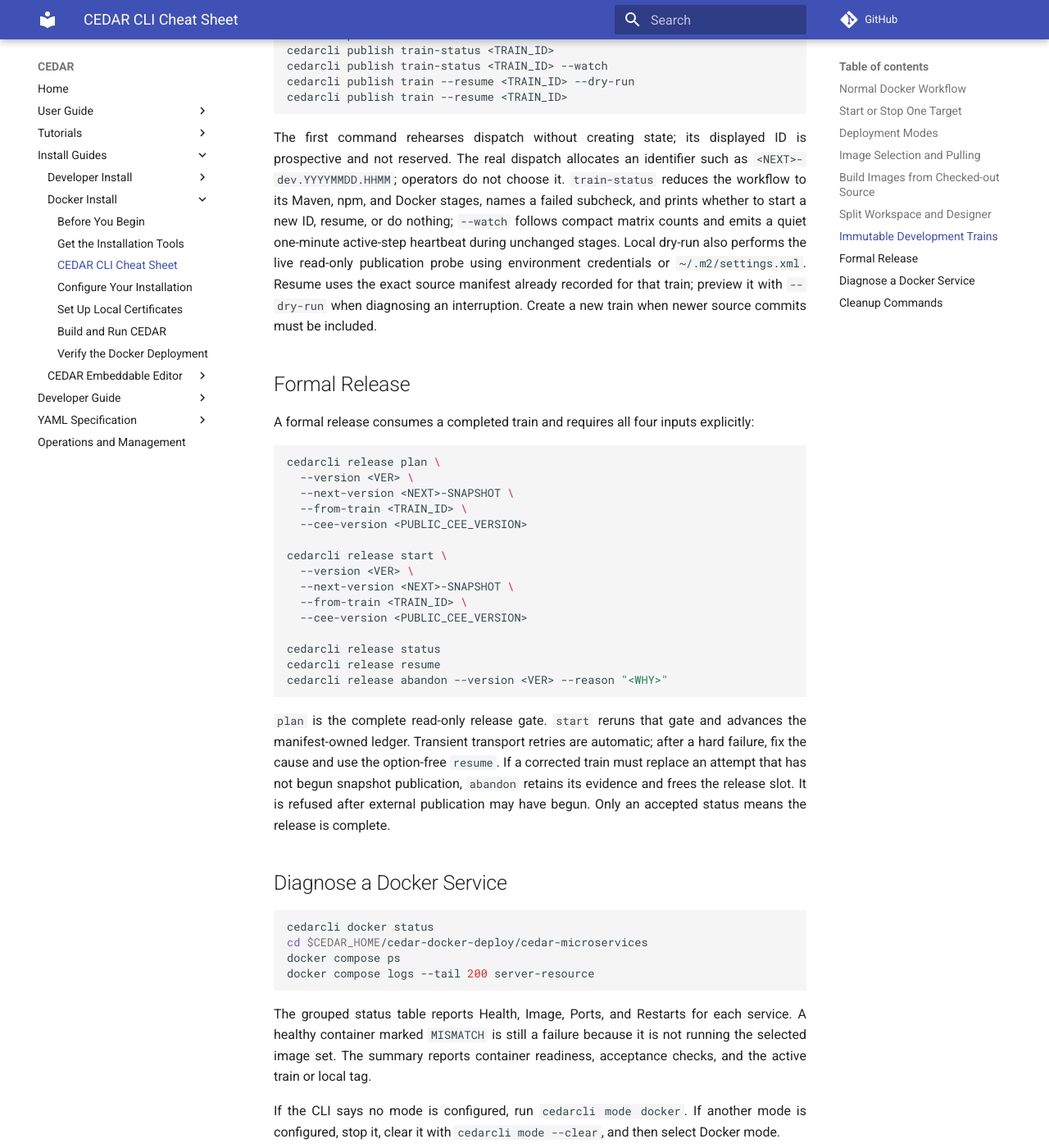
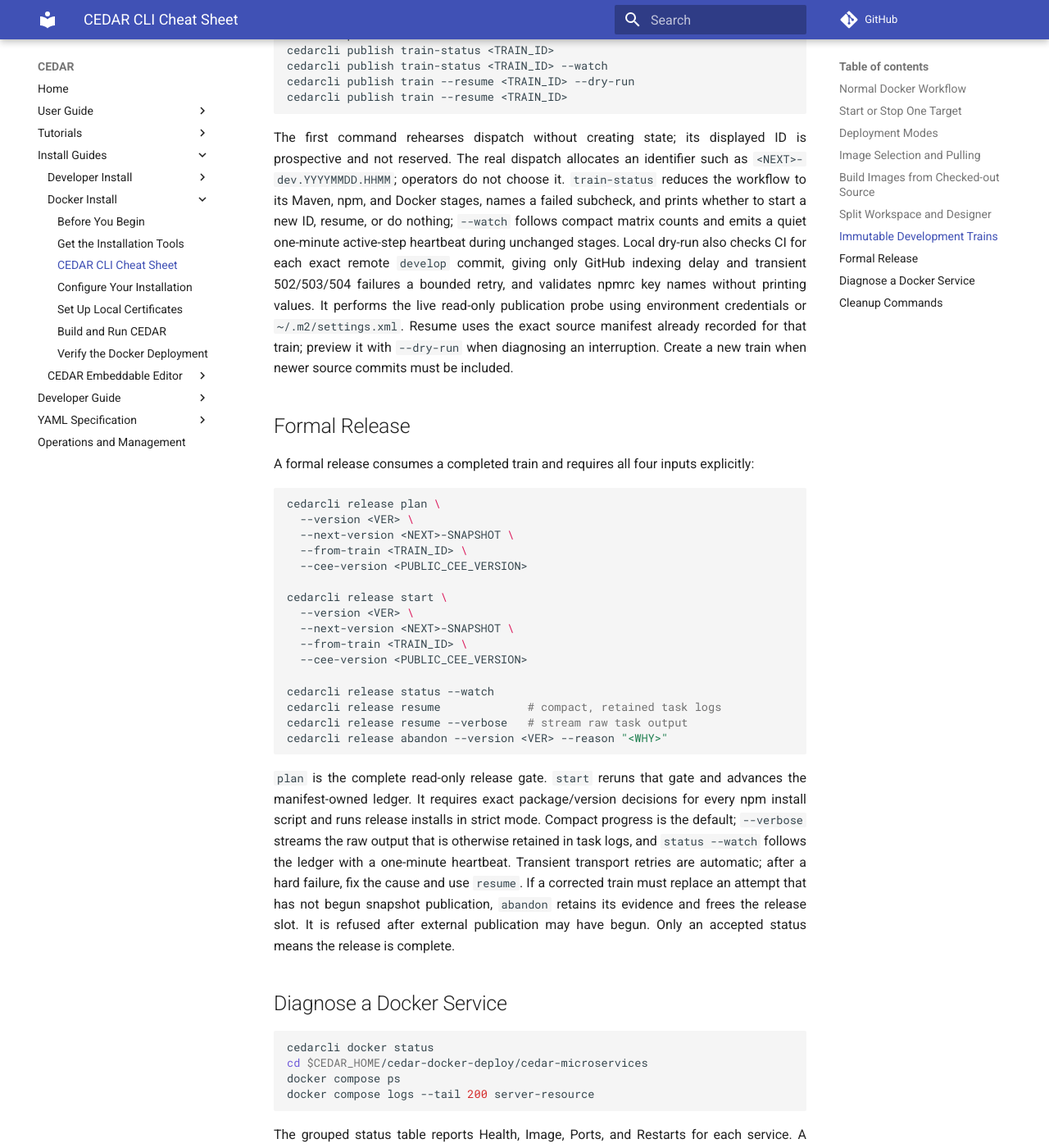
Before and after one commit to metadatacenter/cedar-mkdocs, an MkDocs documentation site: the page built from docs/install-docker/cedarcli-cheat-sheet.md, in a window 1280 px wide and 1400 px high, scrolled down 3240 px. Shown: the whole window at 82% size. Built offline with MkDocs 1.6.1 and Material for MkDocs 9.7.7, drawn with Linux system fonts in a browser that asks for light colours; comment, search, counter and statistics services are not loaded.

Commit message:
Document hardened train and release operation

````diff
--- a/docs/install-docker/cedarcli-cheat-sheet.md
+++ b/docs/install-docker/cedarcli-cheat-sheet.md
@@ -143,7 +143,9 @@
 identifier such as `<NEXT>-dev.YYYYMMDD.HHMM`; operators do not choose it. `train-status` reduces
 the workflow to its Maven, npm, and Docker stages, names a failed subcheck, and prints whether to
 start a new ID, resume, or do nothing; `--watch` follows compact matrix counts and emits a quiet
-one-minute active-step heartbeat during unchanged stages. Local dry-run also
+one-minute active-step heartbeat during unchanged stages. Local dry-run also checks CI for each
+exact remote `develop` commit, giving only GitHub indexing delay and transient 502/503/504 failures
+a bounded retry, and validates npmrc key names without printing values. It
 performs the live read-only publication probe using environment credentials or
 `~/.m2/settings.xml`. Resume uses the exact source manifest already recorded for that train; preview
 it with `--dry-run` when diagnosing an interruption.
@@ -166,14 +168,18 @@
   --from-train <TRAIN_ID> \
   --cee-version <PUBLIC_CEE_VERSION>
 
-cedarcli release status
-cedarcli release resume
+cedarcli release status --watch
+cedarcli release resume             # compact, retained task logs
+cedarcli release resume --verbose   # stream raw task output
 cedarcli release abandon --version <VER> --reason "<WHY>"
 ```
 
 `plan` is the complete read-only release gate. `start` reruns that gate and advances the
-manifest-owned ledger. Transient transport retries are automatic; after a hard failure, fix the
-cause and use the option-free `resume`. If a corrected train must replace an attempt that has not
+manifest-owned ledger. It requires exact package/version decisions for every npm install script and
+runs release installs in strict mode. Compact progress is the default; `--verbose` streams the raw
+output that is otherwise retained in task logs, and `status --watch` follows the ledger with a
+one-minute heartbeat. Transient transport retries are automatic; after a hard failure, fix the
+cause and use `resume`. If a corrected train must replace an attempt that has not
 begun snapshot publication, `abandon` retains its evidence and frees the release slot. It is refused
 after external publication may have begun. Only an accepted status means the release is complete.
 
````
Also changed, not shown: docs/developer-guide/cedarcli/publishing.md (+15 -2 lines), docs/developer-guide/cedarcli/release.md (+32 -12 lines), 2 other files.
